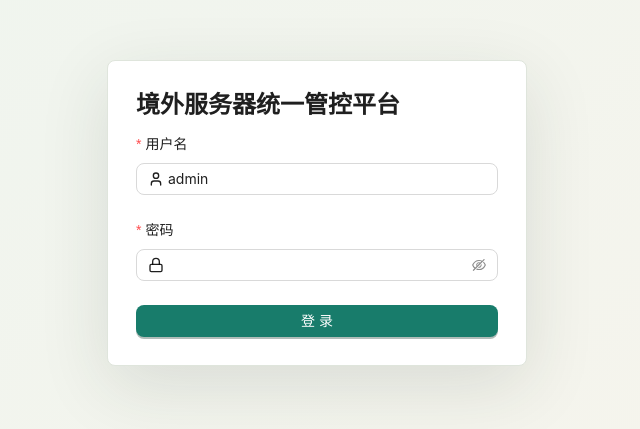
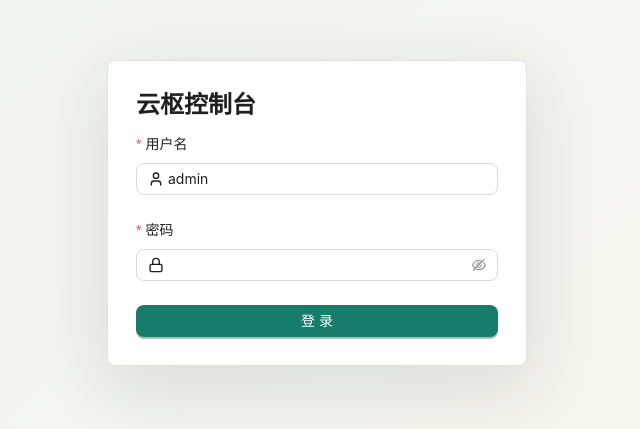
Before and after one commit to Louing00/server-panel, a React (Vite) app in the folder apps/web/: page /login in a window 1280 px wide. Shown: the part 187-616 px from the top of the page, without its empty margins (323-963 px from the left). Built offline with nearby package versions, Linux system fonts and the light colour scheme.

Commit message:
Rename platform branding to Yunshu Console

```diff
--- a/apps/web/index.html
+++ b/apps/web/index.html
@@ -3,7 +3,7 @@
   <head>
     <meta charset="UTF-8" />
     <meta name="viewport" content="width=device-width, initial-scale=1.0" />
-    <title>境外服务器统一管控平台</title>
+    <title>云枢控制台</title>
   </head>
   <body>
     <div id="root"></div>
--- a/apps/web/src/App.tsx
+++ b/apps/web/src/App.tsx
@@ -33,9 +33,9 @@ function Shell() {
     <Layout className="app-shell">
       <Layout.Sider width={244} className="sidebar">
         <div className="brand">
-          <div className="brand-mark">SP</div>
+          <div className="brand-mark">YS</div>
           <div>
-            <Typography.Text strong>境外服务器统一管控平台</Typography.Text>
+            <Typography.Text strong>云枢控制台</Typography.Text>
             <Typography.Text type="secondary">Web SSH / SFTP</Typography.Text>
           </div>
         </div>
--- a/apps/web/src/pages/LoginPage.tsx
+++ b/apps/web/src/pages/LoginPage.tsx
@@ -13,7 +13,7 @@ export default function LoginPage() {
   return (
     <main className="login-page">
       <section className="login-box">
-        <Typography.Title level={3}>境外服务器统一管控平台</Typography.Title>
+        <Typography.Title level={3}>云枢控制台</Typography.Title>
         <Form
           layout="vertical"
           initialValues={{ username: 'admin' }}
```
Also changed, not shown: 1 other file (tests, documents, lock files or other folders).
